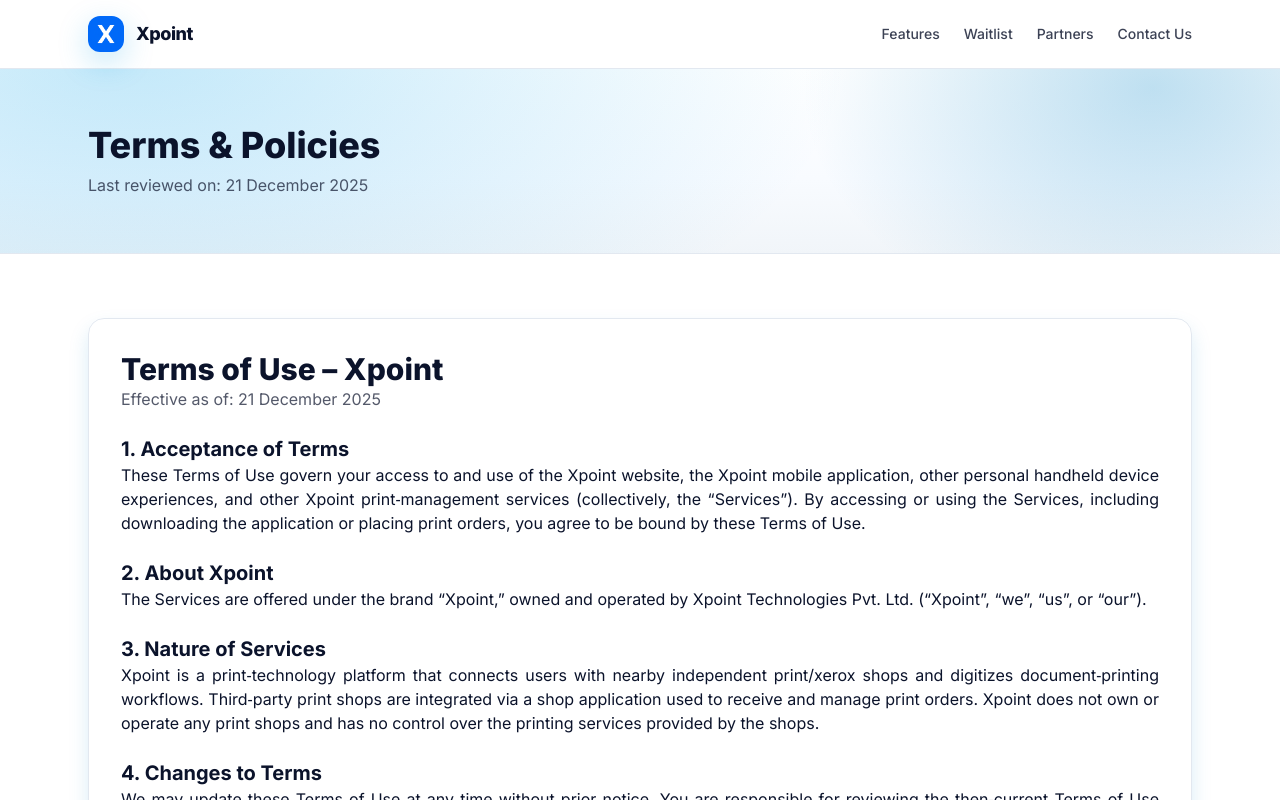
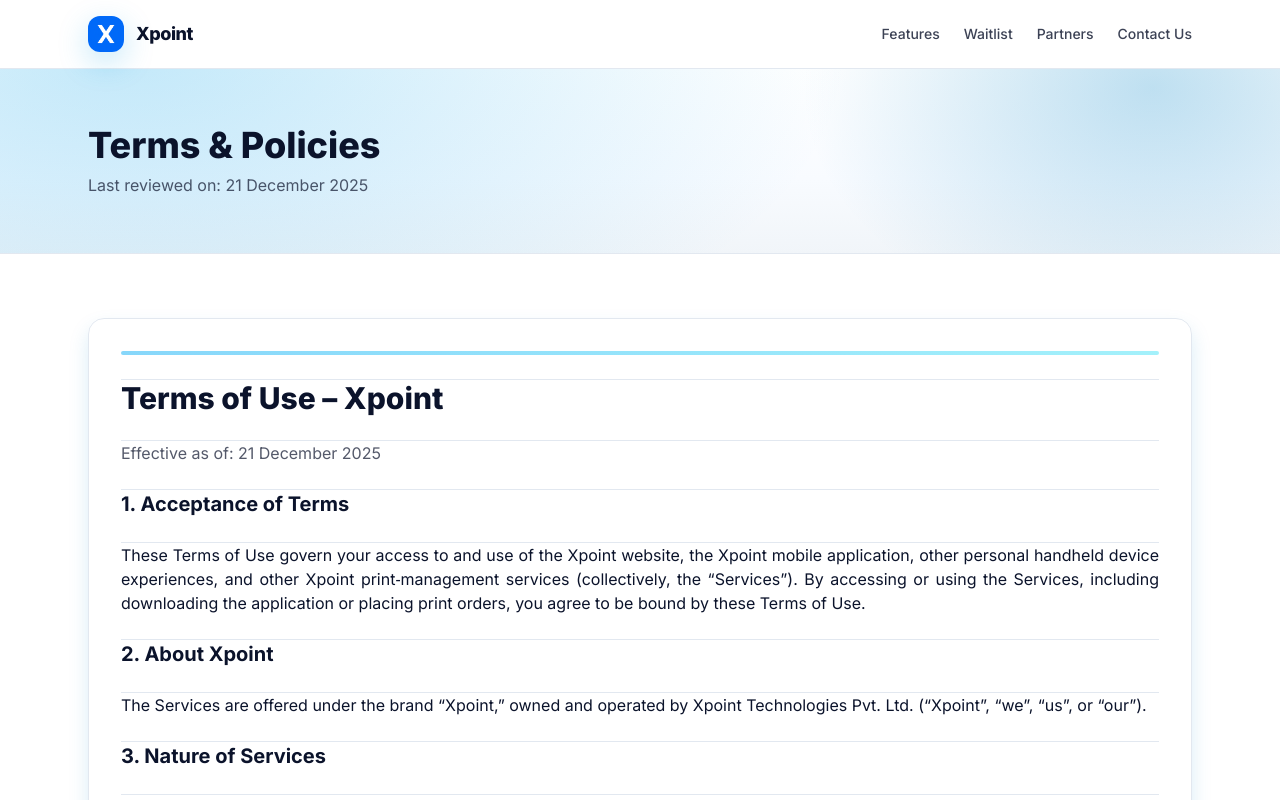
Before and after one commit to ayush346/Xpoint, a React (Vite) app in the folder client/: page /terms-policies in a window 1280 px wide. Shown: the top 800 px of the page. Built offline with nearby package versions, Linux system fonts and the light colour scheme; no server answers.

Commit message:
Fix SPA routing for Vercelllll

```diff
--- a/client/src/pages/DeleteAccount.jsx
+++ b/client/src/pages/DeleteAccount.jsx
@@ -10,12 +10,13 @@
 			<PageHeader title="Delete Account" subtitle="Manage your data and deletion requests" />
 			<section className="container-padded py-10 md:py-16">
 				<motion.div
-					className="card p-6 md:p-8 prose prose-slate max-w-none prose-justify"
+					className="card p-6 md:p-8 prose prose-slate max-w-none prose-justify max-w-3xl mx-auto space-y-6 divide-y divide-slate-200"
 					initial={{ opacity: 0, y: 12 }}
 					whileInView={{ opacity: 1, y: 0 }}
 					viewport={{ once: true, amount: 0.2 }}
 					transition={{ duration: 0.5 }}
 				>
+					<div className="bg-gradient-to-r from-primary-300/60 to-cyan-300/60 h-1 rounded-full mb-2"></div>
 					<h1 className="text-3xl font-black text-midnight">Delete Account – Xpoint</h1>
 					<p>
 						Xpoint respects user privacy and provides users with full control over their personal data.
--- a/client/src/pages/TermsPrivacy.jsx
+++ b/client/src/pages/TermsPrivacy.jsx
@@ -7,12 +7,13 @@
 			<PageHeader title="Terms &amp; Policies" subtitle="Last reviewed on: 21 December 2025" />
 			<section className="container-padded py-10 md:py-16">
 				<motion.div
-					className="card p-6 md:p-8 prose prose-slate max-w-none prose-justify"
+					className="card p-6 md:p-8 prose prose-slate max-w-none prose-justify max-w-3xl mx-auto space-y-6 divide-y divide-slate-200"
 					initial={{ opacity: 0, y: 12 }}
 					whileInView={{ opacity: 1, y: 0 }}
 					viewport={{ once: true, amount: 0.2 }}
 					transition={{ duration: 0.5 }}
 				>
+					<div className="bg-gradient-to-r from-primary-300/60 to-cyan-300/60 h-1 rounded-full mb-2"></div>
 					<h1 className="text-3xl font-black text-midnight">Terms of Use – Xpoint</h1>
 					<p className="text-midnight/70">Effective as of: 21 December 2025</p>
 
```
